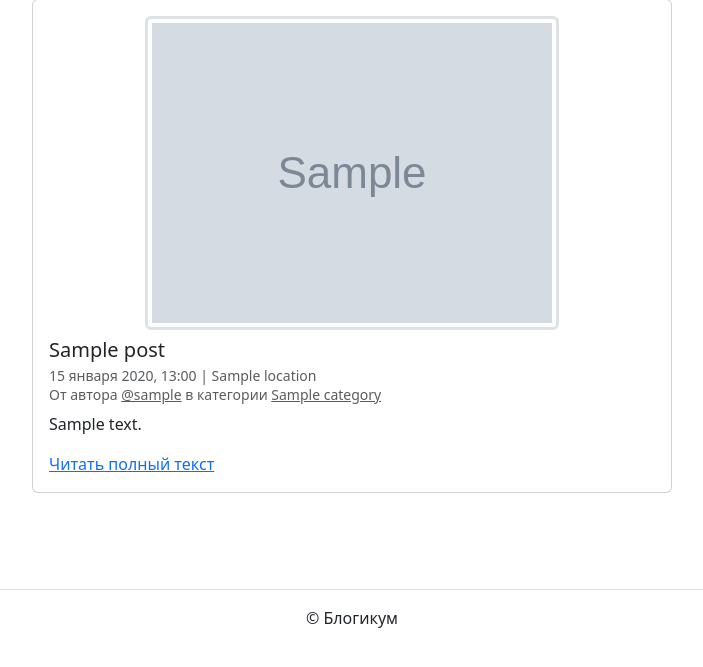
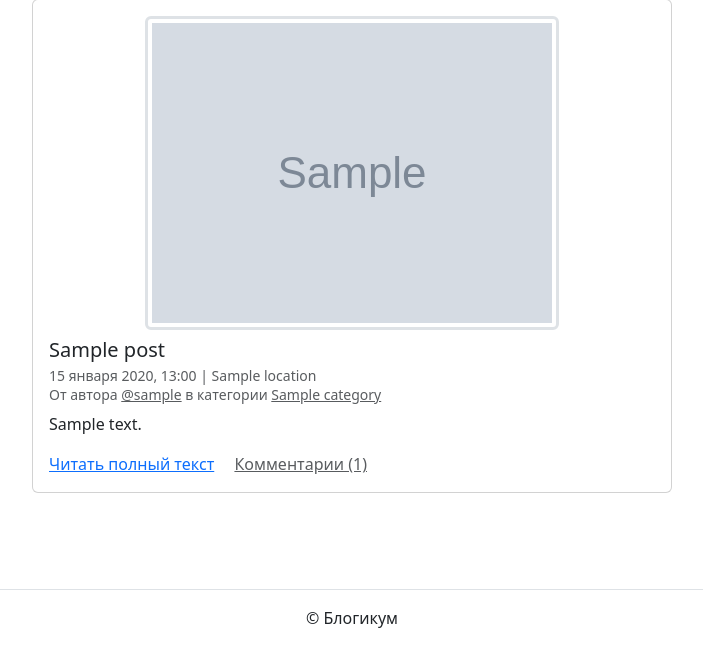
Before and after one commit to Elyablack/blogicum, a Django app: page / in a window 1280 px wide. Shown: the part 105-772 px from the top of the page, without its empty margins (288-991 px from the left). Run offline with Django 3.2, Linux system fonts and the light colour scheme; tables that the repository leaves empty hold one stand-in row (values such as "Sample post"); grey boxes marked "Sample" are stand-in pictures; parts of the project's set-up code (start-up, migrations or seed data) failed here and were passed over; some libraries are stand-ins or nearby versions.

Commit message:
Comments returned

```diff
--- a/blogicum/templates/includes/post_card.html
+++ b/blogicum/templates/includes/post_card.html
@@ -21,6 +21,7 @@
       </h6>
       <p class="card-text">{{ post.text|truncatewords:10 }}</p>
       <a href="{% url 'blog:post_detail' post.id %}" class="card-link">Читать полный текст</a>
+      <a href="{% url 'blog:post_detail' post.id %}" class="card-link text-muted">Комментарии ({{ post.comment_count }})</a>
       {% if user.is_authenticated and user == post.author %}
         <a href="{% url 'blog:post_edit' post_id=post.id %}" class="card-link">Редактировать публикацию</a>
         <a href="{% url 'blog:post_delete' post_id=post.id %}" class="card-link text-danger">Удалить публикацию</a>
```
